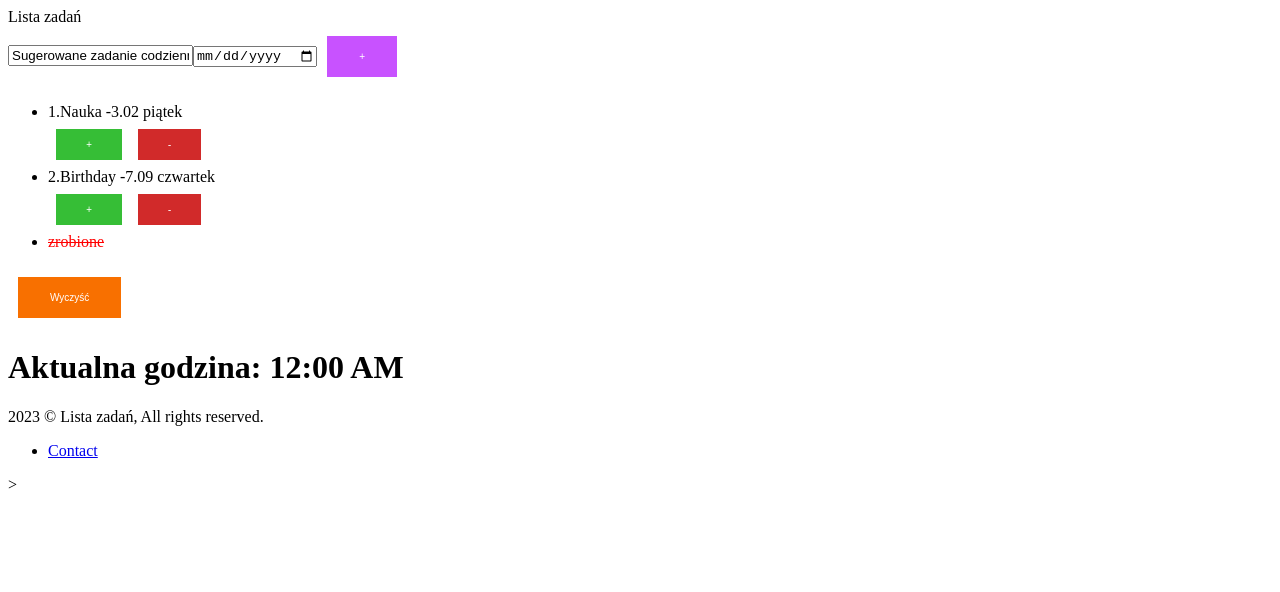
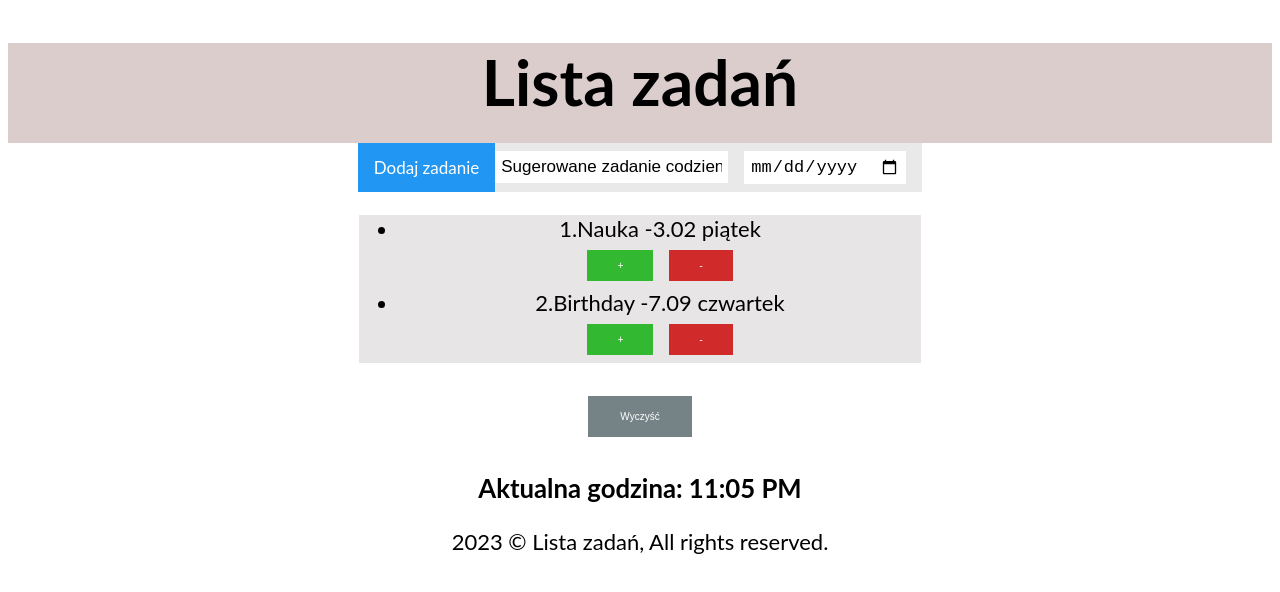
Before and after one commit to JanJezewski/Lista-zadan, an Angular app in the folder first-project/: page / in a window 1280 px wide. Shown: the top 592 px of the page. Built offline with nearby package versions, Linux system fonts and the light colour scheme.

Commit message:
target page appearance

```diff
--- a/first-project/src/app/app.component.css
+++ b/first-project/src/app/app.component.css
@@ -15,8 +15,48 @@
     display: none;
   }
 
+  .background{
+    background-color: rgba(255, 255, 255, 0.822);
+    background-size: cover;
+    height: 900px;
+    width: 100%;
+    display: flex;
 
-  .add {
+    justify-content: center;
+
+
+  }
+
+  .Nag {
+    background-color: rgba(211, 193, 193, 0.795);
+    font-family: Lato;
+    font-size: 32px;
+    text-align: center;
+    height: 100px;
+    width: 100%;
+
+
+  }
+  .container{
+
+      font-family: Lato;
+      font-size: 22px;
+
+    text-align: center;
+
+  }
+
+  .row{
+  color: rgb(0, 0, 0);
+
+}
+
+.content {
+
+  overflow: auto;max-height: 500px;
+}
+
+.add {
     background-color: rgba(12, 177, 12, 0.822);
     border: none;
     color: white;
@@ -38,7 +78,7 @@
     font-size: 10px;
   }
   .clean {
-    background-color: rgb(248, 112, 0);
+    background-color: rgb(252, 113, 0);
     border: none;
     color: white;
     padding: 15px 32px;
@@ -47,9 +87,8 @@
     text-decoration: none;
     font-size: 10px;
   }
-
-  button {
-    background-color: rgba(182, 26, 255, 0.753);
+button {
+    background-color: rgba(72, 89, 95, 0.753);
     border: none;
     color: white;
     padding: 15px 32px;
@@ -58,15 +97,74 @@
     text-decoration: none;
     font-size: 10px;
   }
+ .collection{
+  border-collapse: collapse;
+  border: 1px solid white;
+  background-color: rgba(211, 208, 208, 0.541);
+}
 
-  .content {
-    overflow: auto;
-    height: 500px;
-    max-height: 500px;
+
+
+  /* Add a black background color to the top navigation bar */
+.topnav {
+  overflow: hidden;
+  background-color: #e9e9e9;
+}
+
+/* Style the links inside the navigation bar */
+.topnav a {
+  float: left;
+  display: block;
+  color: black;
+  text-align: center;
+  padding: 14px 16px;
+  text-decoration: none;
+  font-size: 17px;
+}
+
+/* Change the color of links on hover */
+.topnav a:hover {
+  background-color: #ddd;
+  color: black;
+}
+
+/* Style the "active" element to highlight the current page */
+.topnav a.active {
+  background-color: #2196F3;
+  color: white;
+}
+.topnav input.date[type=date] {
+  float: right;
+  padding: 6px;
+  border: none;
+  margin-top: 8px;
+  margin-right: 16px;
+  font-size: 17px;
+}
+
+/* Style the search box inside the navigation bar */
+.topnav input[type=text] {
+  float: right;
+  padding: 6px;
+  border: none;
+  margin-top: 8px;
+  margin-right: 16px;
+  font-size: 17px;
+}
+
+/* When the screen is less than 600px wide, stack the links and the search field vertically instead of horizontally */
+@media screen and (max-width: 600px) {
+  .topnav a, .topnav input[type=text] {
+    float: none;
+    display: block;
+    text-align: left;
+    width: 100%;
+    margin: 0;
+    padding: 14px;
+  }
+  .topnav input[type=text] {
+    border: 1px solid #ccc;
   }
 
-  .ul {
-    list-style-type: none;
-    margin: 0;
-    padding: 0;
-  }
+
+}
--- a/first-project/src/app/app.component.html
+++ b/first-project/src/app/app.component.html
@@ -1,56 +1,73 @@
+<div class="Nag">
+   <h1>Lista zadań</h1>
+</div>
+
+
+
+<div class = "background">
   <div class="container">
+
+
   <nav class="row">
       <div class="nav-wrapper">
-        <span class="brand-logo center">{{ config.title }}</span>
+
       </div>
     </nav>
+
+
+
 <div class="row">
-      <input
-        class="col s8"
-        type="text"
-        placeholder="Dodaj zadanie i datę wykonania"
-
-          [(ngModel)]="taskName"
-        />
-        <input class="col s2 disabled" type="date" [(ngModel)]="taskDate" />
-      <button
-      class="btn-floating"
+    <div class="topnav">
+      <input  type="date" class="date" [(ngModel)]="taskDate" />
+      <input type="text" placeholder="Dodaj zadanie i datę wykonania"  [(ngModel)]="taskName"/>
+     <a class="active"
      (click)="createTask();"
-      [disabled]="taskName ==='' || taskDate === ''"
-      >+</button>
+     >Dodaj zadanie</a>
      </div>
 
-    <ul class="collection">
-      <li class="collection-item row" *ngFor="let task of tasks; let i = index">
 
-        <span class="col s10">{{i + 1}}{{task.name}} -{{task.deadline | date: 'd.MM EEEE':'':'pl'}}</span>
+     <ul class="collection" *ngIf="tasks.length > 0; else noTasks">
+      <ng-container *ngFor="let task of tasks; let i = index" [ngSwitch]="task.done">
+        <li class="collection-item row" *ngSwitchCase="false">
+          <span class="col s10">
+          {{i + 1}}{{task.name}} -{{task.deadline | date: 'd.MM EEEE':'':'pl'}}
+        </span>
+
         <div class="col s2 right-align">
-          <button class="add">
-            <i class="material-icons">+</i>
+          <button class="add" (click)="markTaskAsDone(task)">
+            <i class="material-icons" >+</i>
           </button>
           <button class="undo">
             <i class="material-icons2">-</i>
           </button>
         </div>
       </li>
-       <li class="collection-item row">
-        <span class="col done">{{ config.occurtask }}</span>
+      <li class="collection-item row" *ngSwitchCase="true">
+        <span class="col done">{{task.name}}</span>
       </li>
+    </ng-container>
   </ul>
-    <button class="clean" (click)="clearTasks() ">
+
+    <ng-template #noTasks>
+      <h1>Dzisiaj brak zadań 😁</h1>
+    </ng-template>
+
+    <button
+    class="btn red"
+    (click)="clearTasks()"
+    [disabled]="tasks.length === 0"
+  >
     Wyczyść
   </button>
 
-      <h1>{{ config.timecomunicat }}{{ config.date | date: 'h:mm a'}}</h1>
+      <h3>{{ config.timecomunicat }}{{ config.date | date: 'h:mm a'}}</h3>
 
       <footer class="page-footer mt-5">
       <div class="footer-copyright">
         <div class="container">
           {{ config.date | date: 'y'}}  {{ config.footer }}
         </div>
-        <ul class="horizontal">
-          <li><a href="javascript:void(0)">Contact</a></li>
-          </ul>>
         </div>
     </footer>
   </div>
+</div>
--- a/first-project/src/app/app.component.ts
+++ b/first-project/src/app/app.component.ts
@@ -8,6 +8,8 @@ import { Task } from './task';
   styleUrls: ['./app.component.css']
 })
 export class AppComponent {
+[x: string]: any;
+  editMode = false;
 
   title(title: any) {
     throw new Error('Method not implemented.');
@@ -33,16 +35,17 @@ export class AppComponent {
      this.config = {
       title: 'Lista zadań' ,
       task: 'Przykładowe zadanie - 01.01 Niedziela' ,
-      occurtask: 'zrobione' ,
+
       timecomunicat: 'Aktualna godzina: ' ,
       footer: ' © Lista zadań, All rights reserved.',
-      date: new Date().toDateString(),
+      date: new Date(),
     }
 
   }
   clearTasks() {
     this.tasks = [];
   }
+
   createTask() {
     const task: Task = {
       name: this.taskName,
@@ -52,5 +55,26 @@ export class AppComponent {
     this.tasks.push(task);
     this.taskName = '';
     this.taskDate = '';
+    this.sortTasks();
+  }
+
+  switchEditMode(){
+    this.editMode = !this.editMode;
+  }
+
+  markTaskAsDone(task: Task) {
+    task.done = true;
+    this.sortTasks();
+  }
+
+  deleteTask(task: Task) {
+    this.tasks = this.tasks.filter(e => e !== task);
+    this.sortTasks();
+  }
+
+  private sortTasks() {
+    this.tasks = this.tasks.sort((a: Task, b: Task) =>
+      a.done === b.done ? 0 : a.done ? 1 : -1
+    );
   }
 }
```
Also changed, not shown: first-project/src/app/logo2.jpg (added), first-project/src/app/todo.txt, first-project/src/image/logo1.png (added). Lines whose indentation alone changed are shown as unchanged.
